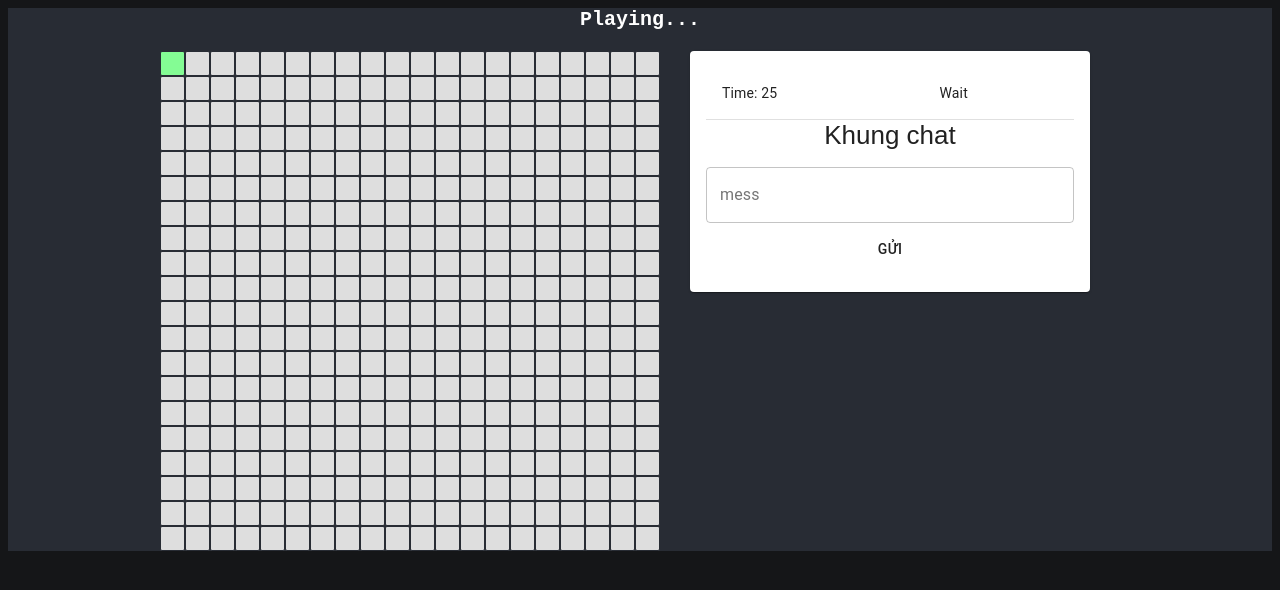
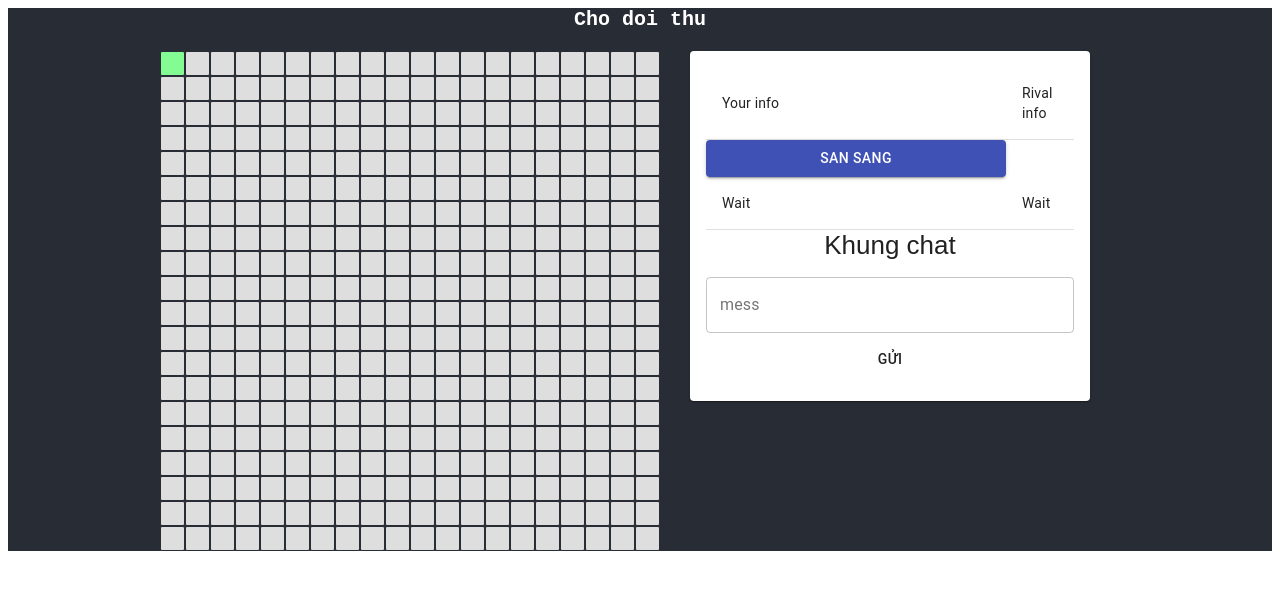
Before and after one commit to Lucky-Lee-029/CaroOnline, a React (Create React App) app in the folder users_frontend/: page /game in a window 1280 px wide. Shown: the top 590 px of the page. Built offline with nearby package versions, Linux system fonts and the light colour scheme.

Commit message:
set turn

```diff
--- a/users_frontend/src/components/Game/Game.js
+++ b/users_frontend/src/components/Game/Game.js
@@ -30,7 +30,10 @@ const Game=(props)=>{
     const [currentPlayer, setCurrentPlayer] = useState(0);
     const [winner, setWinner] = useState(null);
     const [winCells, setWinCells] = useState([]);
-    const [isYourTurn, setIsYourTurn] = useState(true);
+    const [isStart, setIsStart] = useState(false);
+    const [isYourTurn, setIsYourTurn] = useState(false);
+    const [isReady, setIsReady] = useState(false);
+    const [isRivalReady, setIsRivalReady] = useState(false);
     const [history, setHistory] = useState([{
         x: null,
         y: null,
@@ -45,7 +48,11 @@ const Game=(props)=>{
             });
         // }
     },[]);
-
+    useEffect(()=>{
+        nspOnlineUsers.on("ready",()=>{
+            setIsRivalReady(true);
+        })
+    },[])
     useEffect(()=>{
         nspOnlineUsers.on("new_chat", (data)=>{
             setChats(currentChats=>{
@@ -72,6 +79,11 @@ const Game=(props)=>{
         console.log(history);
         setStep(history.length - 1);
     },[history]);
+    useEffect(()=>{
+        if(isReady && isRivalReady){
+            setIsStart(true);
+        }
+    },[isReady, isRivalReady])
 
     const handleChatChange = (e) => {
         setMessage(e.target.value);
@@ -91,6 +103,13 @@ const Game=(props)=>{
         }
     }
 
+    const handelReady = ()=>{
+        setIsReady(true);
+        if(!isRivalReady){
+            setIsYourTurn(true);
+        }
+        nspOnlineUsers.emit("ready");
+    }
     // board game
     // const current = history[stepNumber];
     // const sortMode = accendingMode ? `Nước đi tăng dần` : `Nước đi giảm dần`;
@@ -99,7 +118,7 @@ const Game=(props)=>{
     return(
         <div className="App">
             <header className="App-header">
-                <Status messages={winner ? ("Winner: " + winner) : "Playing..."}/>
+                <Status messages={winner ? ("Winner: " + winner) : ( isYourTurn ? "Luot cua ban" : "Cho doi thu" )}/>
                 <div className="board-game">
                     <div>
                         <Board  winCells={winCells}
@@ -115,8 +134,26 @@ const Game=(props)=>{
                                 <Table aria-label="custom pagination table">
                                     <TableBody>
                                         <TableRow>
+                                            <TableCell>
+                                                Your info
+                                            </TableCell>
+                                            <TableCell>
+                                                Rival info
+                                            </TableCell>
+                                        </TableRow>
+                                        <TableRow>
                                             {
-                                                (isYourTurn && !winner) ?(
+                                                !isStart ? (
+                                                    isReady ? (<Button className="isreadybtn">Cho nguoi choi</Button>) :
+                                                    (<Button className="isreadybtn" variant="contained" color="primary" onClick={handelReady}>San sang</Button>)
+                                                ): (
+                                                    <Button></Button>
+                                                )
+                                            }
+                                        </TableRow>
+                                        <TableRow>
+                                            {
+                                                (isYourTurn && !winner && isStart) ?(
                                                     <Timer
                                                         onTimeOut={onTimeOut}
                                                     />
@@ -125,7 +162,7 @@ const Game=(props)=>{
                                                 )
                                             }
                                             {
-                                                (!isYourTurn && !winner)?(
+                                                (!isYourTurn && !winner && isStart)?(
                                                     <Timer
                                                         onTimeOut={onTimeOut}
                                                     />
@@ -170,6 +207,7 @@ const Game=(props)=>{
             </header>
         </div>
     )
+
     function checkWin(row, col, user, stepNumber) {
 
         if (stepNumber === 0) {
@@ -310,6 +348,9 @@ const Game=(props)=>{
         // prevent click in rival turn
         if(!isYourTurn){
             return;
+        };
+        if(winner){
+            return;
         }
         // set current uset
         let currentUser = (history.length % 2 !== 0) ? Config.xPlayer : Config.oPlayer;
--- a/users_frontend/src/components/Game/css/game.css
+++ b/users_frontend/src/components/Game/css/game.css
@@ -3,9 +3,6 @@
     text-align: center;
   }
 
-  body {
-    background-color: #151618;
-  }
 
   .App-logo {
     animation: App-logo-spin infinite 20s linear;
@@ -288,6 +285,10 @@
     width: 350px;
     height: 50px;
   }
+  .isreadybtn{
+    margin: auto;
+    width: 300px;
+  }
 
   gridItem{
     height: 50px !important;
--- a/users_frontend/src/components/Login/Login.js
+++ b/users_frontend/src/components/Login/Login.js
@@ -83,9 +83,11 @@ function Login(props) {
 
   const handleSubmitLogin = async (event) => {
     event.preventDefault();
+    console.log("Name: " + username);
+    console.log("pass: " + password);
     fetchData('http://localhost:8000/users_api/auth', {
-      username,
-      password
+      username: username,
+      password: password
     });
   }
 
--- a/users_frontend/src/components/SignUp/SignUp.js
+++ b/users_frontend/src/components/SignUp/SignUp.js
@@ -59,10 +59,10 @@ const SignUp = (props) => {
     (async () => {
       try {
         const userRegister = {
-          username,
-          password,
-          email,
-          name
+          username: username,
+          password: password,
+          email: email,
+          name: name
         }
         const res = await axios.post("http://localhost:8000/users_api/user/", userRegister);
         if (res.data.user) {
@@ -171,7 +171,6 @@ const SignUp = (props) => {
         </form>
       </div>
     </Container>
-    // </ThemeProvider>
   );
 }
 export default withRouter(SignUp);
```
Also changed, not shown: 2 other files (tests, documents, lock files or other folders).
